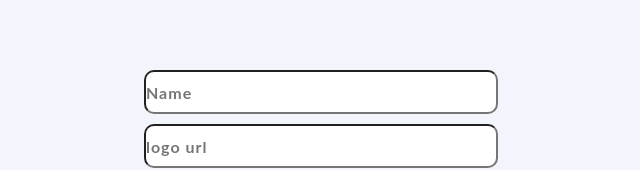
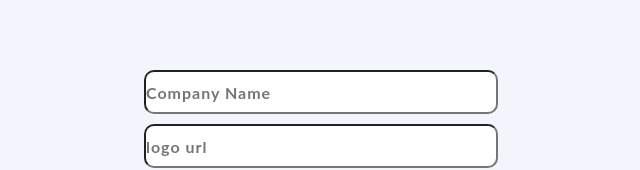
Before and after one commit to solomonsokoya/Giggs, a React (Create React App) app in the folder react-views/: page /employer in a window 1280 px wide. Shown: the part 197-367 px from the top of the page, without its empty margins (319-959 px from the left). Built offline with nearby package versions, Linux system fonts and the light colour scheme.

Commit message:
Beginning of Employer/Worker views

```diff
--- a/react-views/src/App.js
+++ b/react-views/src/App.js
@@ -7,12 +7,14 @@ import {user_data} from './ducks/userData';
 import Home from './Components/home';
 import WorkerRegister from './Components/workerRegister';
 import EmployerRegister from './Components/employerRegister';
+import EmployerProfile from './Components/employerProfile';
 import {Route, Switch} from 'react-router-dom';
 
 
 const mapStateToProps = state => {
   const { worker, employer} = state.userType;
   const { email, logo, name, picture, password, skills, location} = state.register;
+  const Loggeduser = state.userData;
 
   return {
     worker,
@@ -23,7 +25,8 @@ const mapStateToProps = state => {
     picture,
     password,
     skills,
-    location
+    location,
+    Loggeduser
   }
 }
 const mapDispatchToProps = dispatch => ({
@@ -49,13 +52,13 @@ class App extends Component {
       password,
       skills,
       location,
-      handleChange
+      handleChange,
+      Loggeduser
     } = this.props
-    console.log(this.props)
-    return (
 
-    <div>
-      <Switch>
+    let View;
+    if(!Loggeduser){
+      View = (<Switch>
         <Route exact path="/" component={()=> (<Home
           handleUserWorker={handleUserWorker}
           handleUserEmployer={handleUserEmployer}
@@ -77,8 +80,22 @@ class App extends Component {
            handleChange = {handleChange}
            onClick ={() => this.user.registerEmployer({name, logo, email, password})}
          />)}/>
-       </Switch>
-     </div>
+       </Switch>)
+    }
+
+    else {
+
+      View = (
+      <Switch>
+          <Route path ='/' render = {() => (<EmployerProfile User = {Loggeduser}/>)}/>
+      </Switch>
+      )
+    }
+
+    return (
+        <div>
+          {View}
+        </div>
     );
   }
 }
--- /dev/null
+++ b/react-views/src/Components/employerProfile.js
@@ -0,0 +1,13 @@
+import React from 'react';
+
+const employerProfile = (userInfo) => {
+  const {name, logo} = userInfo.User
+  return(
+
+    <div> Coming Soon.... </div>
+
+  )
+
+}
+
+export default employerProfile;
--- a/react-views/src/Components/employerRegister.js
+++ b/react-views/src/Components/employerRegister.js
@@ -21,7 +21,7 @@ class employerRegister extends Component {
     return (<div className="loginGrid">
       <div className="headline">Join Giggs Today</div>
       <form className="form">
-        <input type="text" value={name} name='name' onChange={this.handleInputChange} placeholder="Name"/>
+        <input type="text" value={name} name='name' onChange={this.handleInputChange} placeholder="Company Name"/>
         <input type="text" value={logo} name='logo' onChange={this.handleInputChange} placeholder="logo url"/>
         <input type="email" value={email} name='email' onChange={this.handleInputChange} placeholder="email"/>
         <input type="password" value={password} name='password' onChange={this.handleInputChange} placeholder="password"/>
--- a/react-views/src/api/index.js
+++ b/react-views/src/api/index.js
@@ -4,7 +4,6 @@ export class Api {
     this.userinfo = userinfo;
 
     this.registerEmployer = async (attempt) => {
-      console.log('this is an attempt' + attempt);
       try {
         let promise = await fetch('/employers/register', {
           method: 'POST',
--- a/react-views/src/ducks/userData.js
+++ b/react-views/src/ducks/userData.js
@@ -6,7 +6,6 @@ export const reducer = (state = '', action) => {
   switch (action.type) {
     case USER_DATA:
       const {id, name, logo, email} = action.payload.user
-      console.log('HI' + action.payload )
       return Object.assign({}, state, {id, name, logo, email})
 
     default:
```
Also changed, not shown: 1 other file (tests, documents, lock files or other folders).
